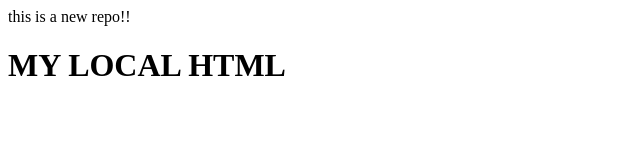
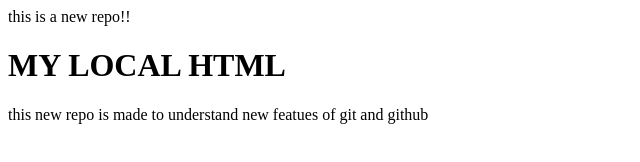
Before and after one commit to IQRA-KHAN2705/LocalRepo-, a plain HTML site: page index.html in a window 1280 px wide. Shown: the whole page, without its empty margins (0-640 px from the left). Drawn offline with Linux system fonts and the light colour scheme.

Commit message:
new para added to feature1

```diff
--- a/index.html
+++ b/index.html
@@ -1,2 +1,4 @@
 <p>this is a new repo!! </p>
 <h1>MY LOCAL HTML</h1>
+
+<p>this new repo is made to understand new featues of git and github</p>
```
